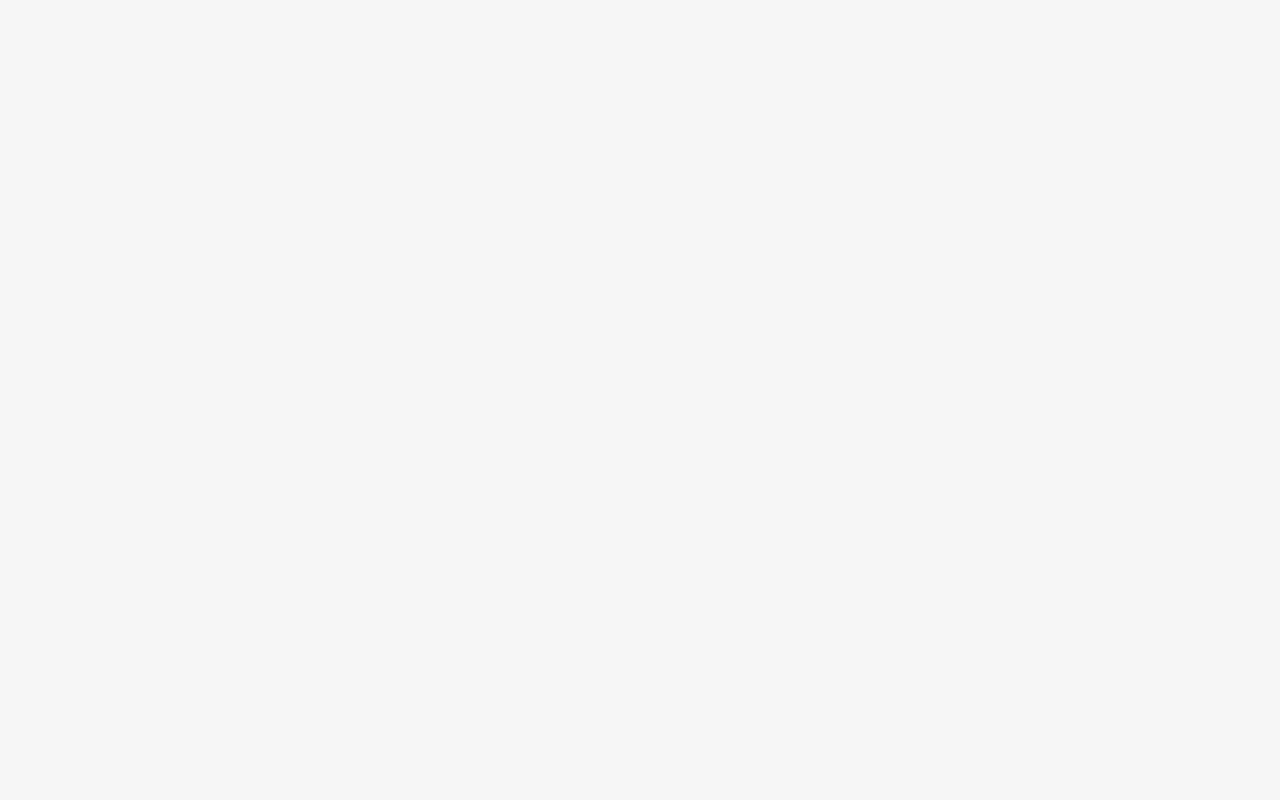
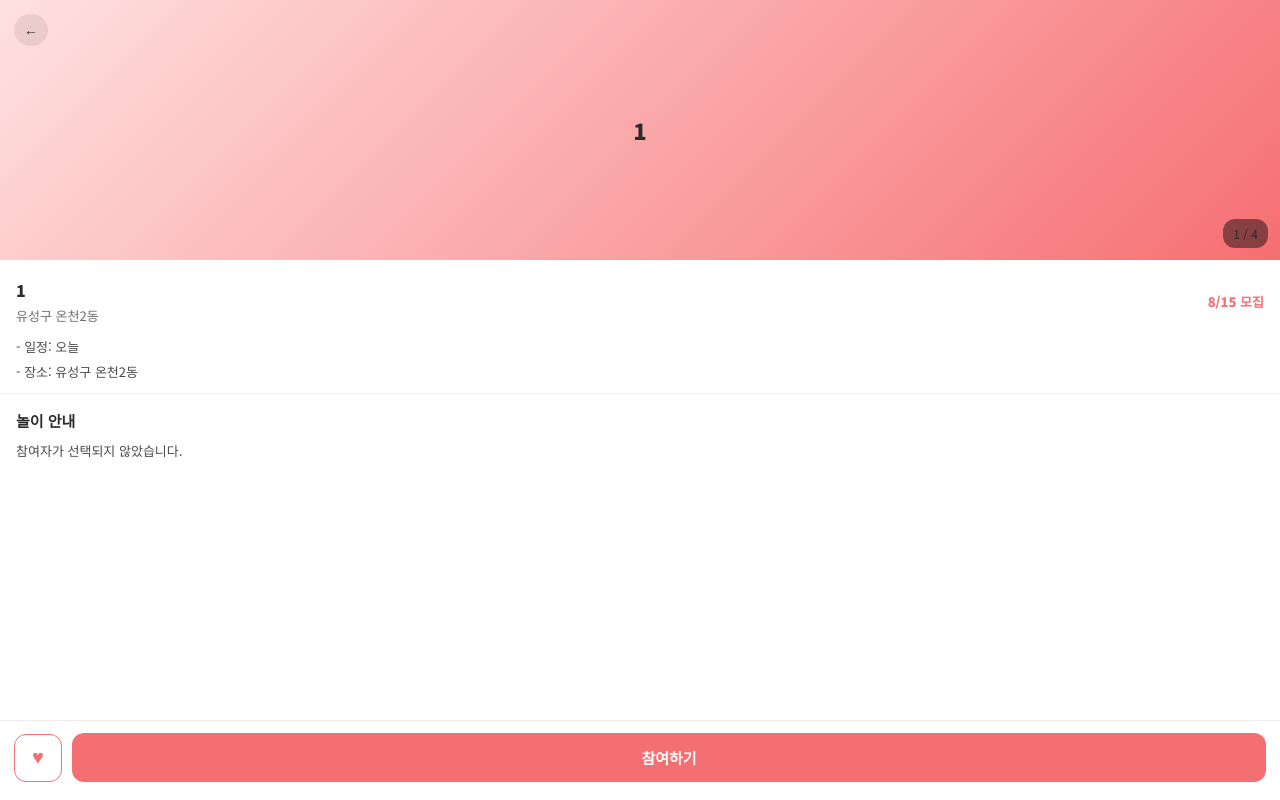
Before and after one commit to AsyncNomad/nolzaGo-front, a React (Vite) app: page /play/1 in a window 1280 px wide. Before the commit this address had no page. Built offline with nearby package versions, Linux system fonts and the light colour scheme.

Commit message:
Feat: Add Post Tab

```diff
--- a/src/App.jsx
+++ b/src/App.jsx
@@ -10,6 +10,7 @@ import MapScreen from './screens/MapScreen';
 import ProfileScreen from './screens/ProfileScreen';
 import LocationConfirmScreen from './screens/LocationConfirmScreen';
 import MemoriesScreen from './screens/MemoriesScreen';
+import PlayDetailScreen from './screens/PlayDetailScreen';
 
 const App = () => {
   return (
@@ -25,6 +26,7 @@ const App = () => {
       <Route path="/memories" element={<MemoriesScreen />} />
       <Route path="/profile" element={<ProfileScreen />} />
       <Route path="/location-confirm" element={<LocationConfirmScreen />} />
+      <Route path="/play/:id" element={<PlayDetailScreen />} />
     </Routes>
   );
 };
--- a/src/screens/HomeScreen.jsx
+++ b/src/screens/HomeScreen.jsx
@@ -51,7 +51,7 @@ const HomeScreen = () => {
       <div className="panel" style={{ paddingTop: 6 }}>
         <div className="list-card">
           {posts.map((post) => (
-            <div className="list-item" key={post.title}>
+            <div className="list-item" key={post.title} onClick={() => navigate(`/play/${encodeURIComponent(post.title)}`, { state: post })} style={{ cursor: 'pointer' }}>
               <MockImage label={post.title.slice(0, 4)} />
               <div style={{ display: 'flex', flexDirection: 'column', gap: 5, position: 'relative', paddingRight: 28 }}>
                 <div style={{ fontWeight: 800, fontSize: 14 }}>
--- /dev/null
+++ b/src/screens/PlayDetailScreen.jsx
@@ -0,0 +1,137 @@
+import React from 'react';
+import { useLocation, useNavigate, useParams } from 'react-router-dom';
+
+const PlayDetailScreen = () => {
+  const navigate = useNavigate();
+  const { state } = useLocation();
+  const { id } = useParams();
+
+  const post = state || {
+    title: decodeURIComponent(id || ''),
+    location: '유성구 온천2동',
+    day: '오늘',
+    people: '8/15',
+    likes: 0,
+    desc: '참여자가 선택되지 않았습니다.',
+  };
+
+  return (
+    <div className="mobile-shell" style={{ background: 'white', color: '#2b2b2b', display: 'flex', flexDirection: 'column' }}>
+      <div style={{ position: 'relative', height: 260, background: '#f9f9f9' }}>
+        <button
+          onClick={() => navigate(-1)}
+          style={{
+            position: 'absolute',
+            top: 14,
+            left: 14,
+            background: 'rgba(0,0,0,0.08)',
+            border: 'none',
+            borderRadius: 999,
+            padding: '8px 10px',
+            color: '#2b2b2b',
+            fontSize: 14,
+            cursor: 'pointer',
+          }}
+        >
+          ←
+        </button>
+        <div
+          style={{
+            position: 'absolute',
+            bottom: 12,
+            right: 12,
+            padding: '6px 10px',
+            borderRadius: 12,
+            background: 'rgba(0,0,0,0.45)',
+            fontSize: 12,
+          }}
+        >
+          1 / 4
+        </div>
+        <div
+          style={{
+            width: '100%',
+            height: '100%',
+            background: 'linear-gradient(135deg, #ffe1e1, #f66f72)',
+            display: 'grid',
+            placeItems: 'center',
+            fontWeight: 900,
+            fontSize: 22,
+          }}
+        >
+          {post.title?.slice(0, 6) || '놀이팟'}
+        </div>
+      </div>
+
+      <div style={{ padding: '18px 16px 12px', borderBottom: '1px solid #ededed' }}>
+        <div style={{ display: 'flex', justifyContent: 'space-between', alignItems: 'center' }}>
+          <div>
+            <div style={{ fontWeight: 800, fontSize: 16 }}>{post.title}</div>
+            <div style={{ fontSize: 13, color: '#6f6f6f', marginTop: 4 }}>{post.location}</div>
+          </div>
+          <div style={{ textAlign: 'right', fontSize: 13, color: '#f36f72', fontWeight: 800 }}>{post.people} 모집</div>
+        </div>
+        <div style={{ marginTop: 12, fontSize: 13, color: '#4a4a4a' }}>
+          <div style={{ marginBottom: 6 }}>- 일정: {post.day}</div>
+          <div>- 장소: {post.location}</div>
+        </div>
+      </div>
+
+      <div style={{ padding: '16px', flex: 1, background: 'white', color: '#2b2b2b' }}>
+        <div style={{ fontWeight: 800, fontSize: 15, marginBottom: 10 }}>놀이 안내</div>
+        <div style={{ lineHeight: 1.5, fontSize: 13, color: '#4a4a4a' }}>
+          {post.desc ||
+            `- 규칙: 서로 존중하며 즐겁게!
+- 난이도: 누구나 참여 가능
+- 준비물: 편한 복장과 텐션`}
+        </div>
+      </div>
+
+      <div
+        style={{
+          display: 'flex',
+          gap: 10,
+          alignItems: 'center',
+          padding: '12px 14px 18px',
+          background: 'white',
+          position: 'sticky',
+          bottom: 0,
+          borderTop: '1px solid #ededed',
+        }}
+      >
+        <button
+          style={{
+            width: 48,
+            height: 48,
+            borderRadius: 12,
+            border: '1px solid #f36f72',
+            background: 'white',
+            color: '#f36f72',
+            fontSize: 20,
+            cursor: 'pointer',
+          }}
+        >
+          ♥
+        </button>
+        <button
+          style={{
+            flex: 1,
+            padding: '14px 12px',
+            borderRadius: 12,
+            border: 'none',
+            background: '#f36f72',
+            color: 'white',
+            fontWeight: 900,
+            fontSize: 15,
+            cursor: 'pointer',
+          }}
+          onClick={() => navigate('/chat-room')}
+        >
+          참여하기
+        </button>
+      </div>
+    </div>
+  );
+};
+
+export default PlayDetailScreen;
--- a/src/styles/global.css
+++ b/src/styles/global.css
@@ -39,6 +39,15 @@ a {
   border-radius: 0;
   overflow: hidden;
   box-shadow: none;
+}
+
+.like-badge {
+  display: inline-flex;
+  align-items: center;
+  gap: 4px;
+  font-size: 12px;
+  color: #f36f72;
+  margin-left: 8px;
 }
 
 .panel {
```
